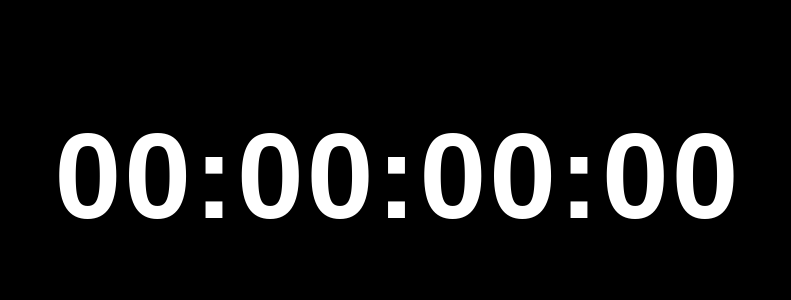
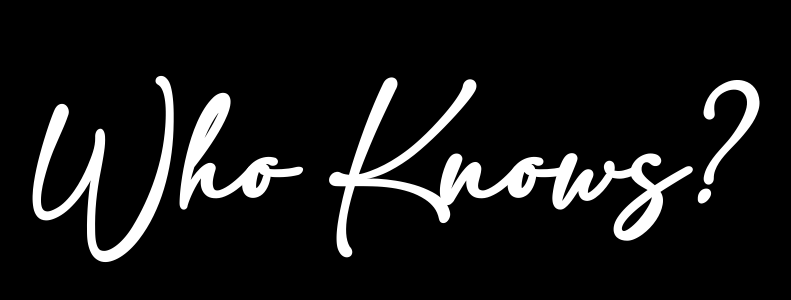
Before and after one commit to raheelxdd/penguin, a plain HTML site: page index.html in a window 1280 px wide. Shown: the part 224-524 px from the top of the page, without its empty margins (242-1033 px from the left). Drawn offline with Linux system fonts and the light colour scheme.

Commit message:
who knows

```diff
--- a/index.html
+++ b/index.html
@@ -2,92 +2,39 @@
 <html lang="en">
 <head>
   <meta charset="UTF-8" />
-  <meta name="viewport" content="width=device-width, initial-scale=1.0" />
-  <meta name="apple-mobile-web-app-capable" content="yes" />
-  <meta name="apple-mobile-web-app-status-bar-style" content="black-translucent" />
-  <link rel="icon" type="image/jpeg" href="./src/caddo.jpg" />
-  <title>pengu</title>
+  <title>Who Knows?</title>
+
   <style>
+    @font-face {
+      font-family: "Adelia";
+      src: url("./adelia.ttf") format("truetype");
+      font-weight: normal;
+      font-style: normal;
+    }
+
     html, body {
+      margin: 0;
+      width: 100%;
       height: 100%;
-      margin: 0;
+      background: black;
     }
+
     body {
       display: flex;
+      align-items: center;
       justify-content: center;
-      align-items: center;
-      background: #000;
-      color: #fff;
-      font-family: Arial, sans-serif;
-      overflow: hidden;
-      width: 100vw;
-      height: 100vh;
-    }
-    #timer {
-      font-size: clamp(32px, 12vw, 120px);
-      font-weight: bold;
-      letter-spacing: 3px;
-      text-align: center;
-      white-space: nowrap;
-      padding: 20px;
-      word-break: break-word;
     }
 
-    @media (max-width: 768px) {
-      body {
-        padding: 20px;
-      }
-      #timer {
-        font-size: clamp(24px, 10vw, 80px);
-      }
-    }
-
-    @media (max-height: 500px) {
-      #timer {
-        font-size: clamp(48px, 20vw, 100px);
-        letter-spacing: 2px;
-        padding: 10px;
-      }
-    }
-
-    @media (max-width: 480px) and (orientation: portrait) {
-      #timer {
-        transform: rotate(90deg);
-        font-size: clamp(48px, 20vw, 100px);
-      }
+    h1 {
+      font-family: "Adelia", cursive;
+      color: white;
+      font-size: 6rem;
+      margin: 0;
     }
   </style>
 </head>
+
 <body>
-  <div id="timer">00:00:00:00</div>
-
-  <script>
-    function updateTimer() {
-      const target = new Date("December 15, 2025 00:00:00").getTime();
-      const now = Date.now();
-      const diff = target - now;
-
-      const el = document.getElementById("timer");
-
-      if (diff <= 0) {
-        el.textContent = "00:00:00:00";
-        return;
-      }
-
-      const days = Math.floor(diff / (1000 * 60 * 60 * 24));
-      const hours = Math.floor((diff % (1000 * 60 * 60 * 24)) / (1000 * 60 * 60));
-      const mins = Math.floor((diff % (1000 * 60 * 60)) / (1000 * 60));
-      const secs = Math.floor((diff % (1000 * 60)) / 1000);
-
-      el.textContent =
-        String(days).padStart(2, '0') + ':' +
-        String(hours).padStart(2, '0') + ':' +
-        String(mins).padStart(2, '0') + ':' +
-        String(secs).padStart(2, '0');
-    }
-
-    setInterval(updateTimer, 1000);
-    updateTimer();
-  </script>
+  <h1>Who Knows?</h1>
 </body>
 </html>
```
Also changed, not shown: adelia.ttf (added).
